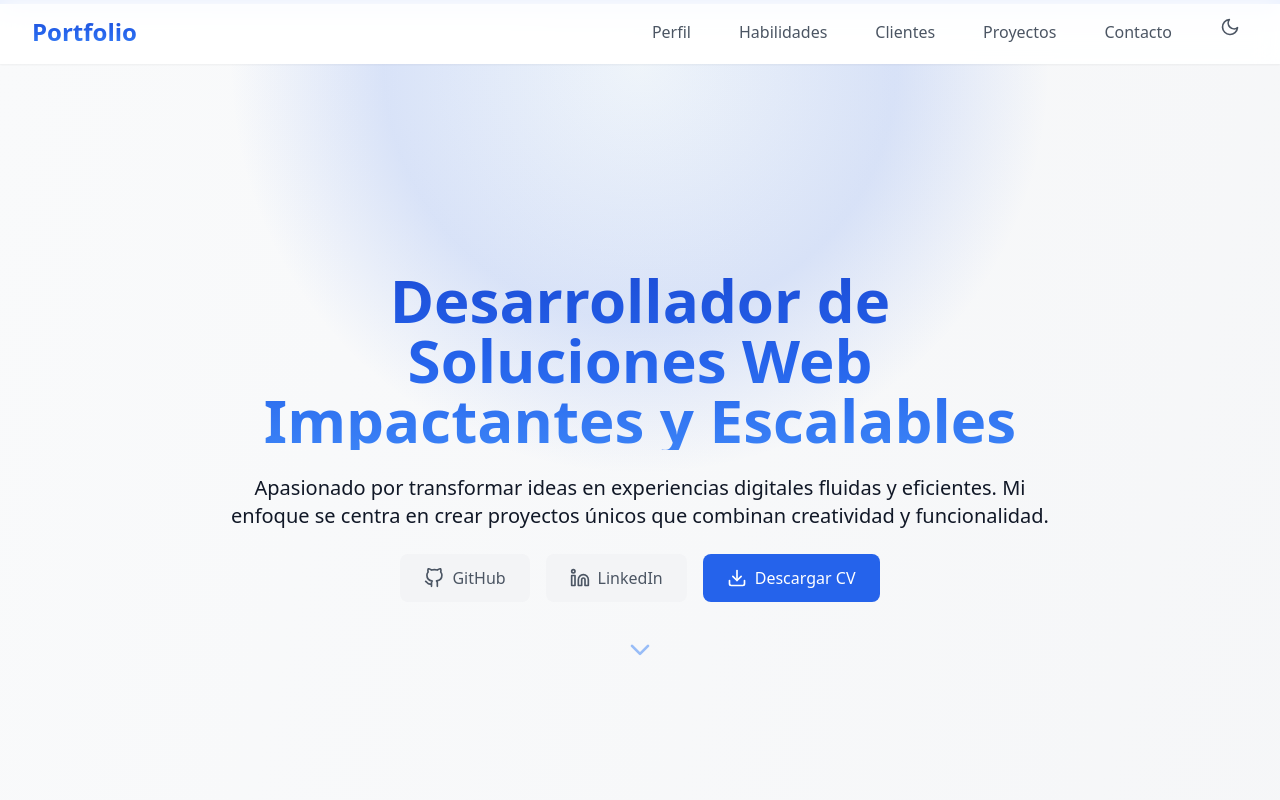
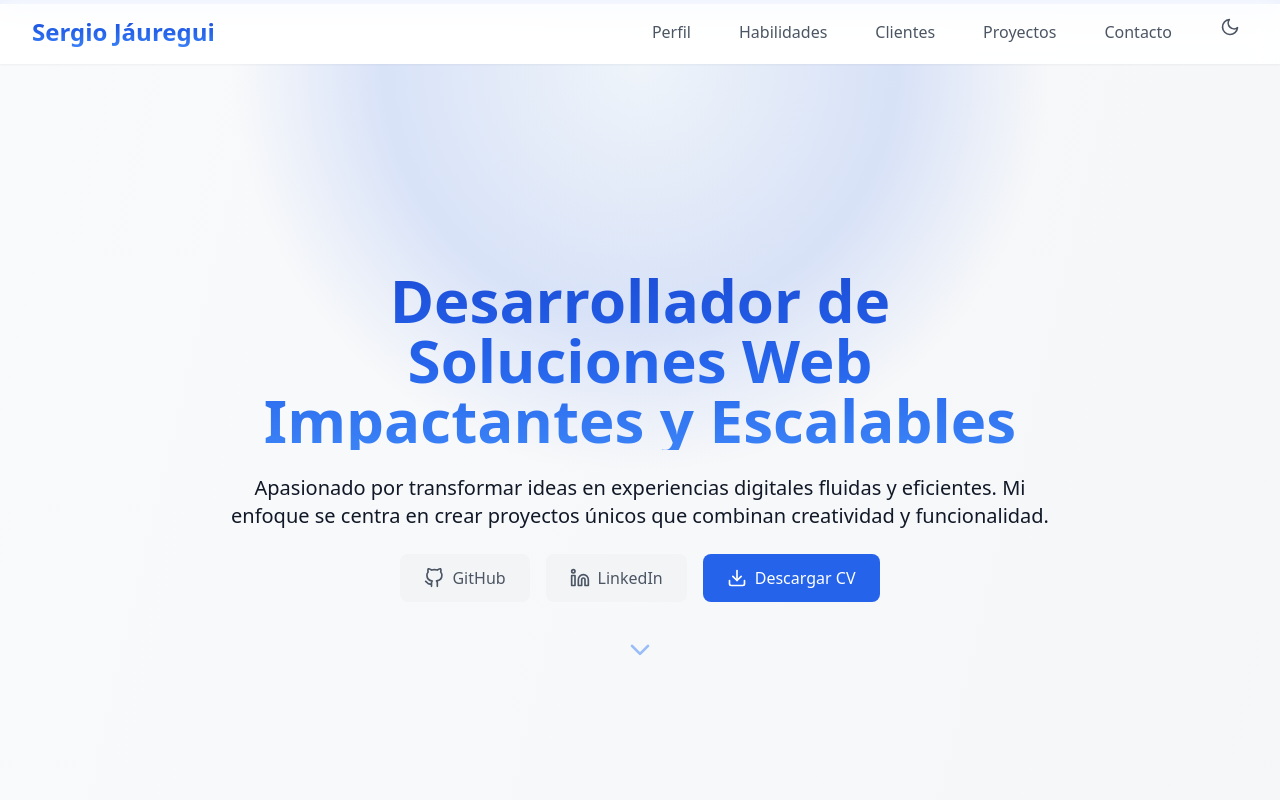
Before and after one commit to SergioAngel-1/portfolio, a React (Vite) app: page / in a window 1280 px wide. Shown: the top 800 px of the page. Built offline with nearby package versions, Linux system fonts and the light colour scheme.

Commit message:
Name Added

```diff
--- a/src/components/Navigation/Navbar.tsx
+++ b/src/components/Navigation/Navbar.tsx
@@ -23,7 +23,7 @@ export const Navbar = () => {
           <div className="flex justify-between items-center h-16">
             <div className="flex items-center">
               <span className="nav-brand gradient-text text-2xl font-bold">
-                Portfolio
+                Sergio Jáuregui
               </span>
             </div>
 
```
